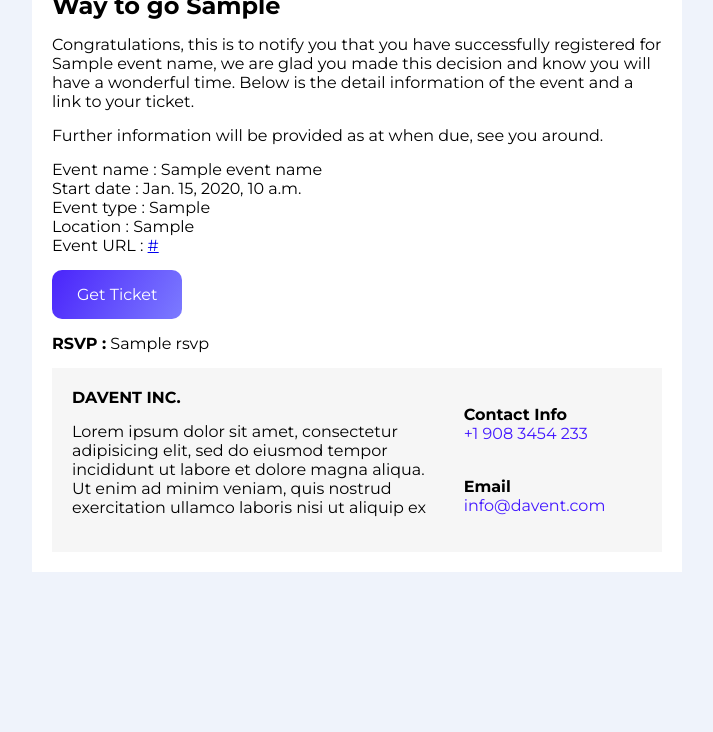
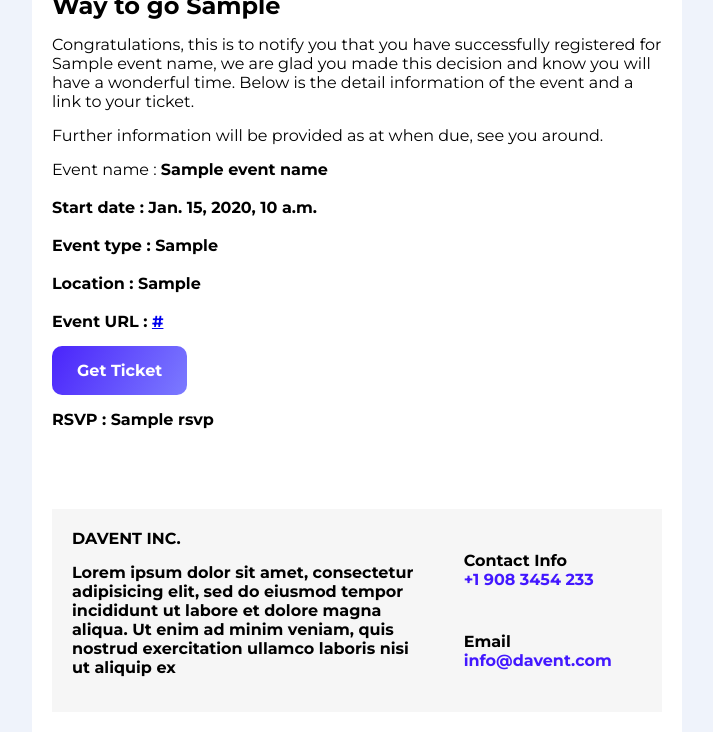
Before and after one commit to funsojoba/davent, a Django app: template event/templates/event_registration.html in a window 1280 px wide. Shown: the part 134-866 px from the top of the page, without its empty margins (283-996 px from the left). Before the commit the page ends 706 px from the top, so only its background shows below. Run offline with Django 4.2, Linux system fonts and the light colour scheme; the template is opened without the code that fills it: most values are stand-ins (such as "Sample title", 1, 10 or a date in 2020); parts of the project's set-up code (start-up, migrations or seed data) failed here and were passed over.

Commit message:
event registration email templates

```diff
--- a/authentication/templates/forgot_password.html
+++ b/authentication/templates/forgot_password.html
@@ -19,5 +19,5 @@
     </div>
 
     <a class="button-link" href="{{verification_link}}">Reset Password</a>
-
+    <div class="space"></div>
 {% endblock %}
--- a/event/templates/base.html
+++ b/event/templates/base.html
@@ -88,6 +88,11 @@
             width:100%;
         }
 
+        .space{
+            height:50px;
+            width:100%:
+        }
+
     </style>
 </head>
 
--- a/event/templates/event_registration.html
+++ b/event/templates/event_registration.html
@@ -12,13 +12,13 @@
         Further information will be provided as at when due, see you around.
     </p>
     <p>
-        Event name :  {{event_name}} <br/>
-        Start date : {{event_date}} <br/>
-        Event type : {{event_type}} <br/>
-        Location : {{event_location}} <br/>
+        Event name : <b> {{event_name}}</br> <br/>
+        Start date : <b> {{event_date}}</br> <br/>
+        Event type : <b> {{event_type}}</br> <br/>
+        Location : <b> {{event_location}}</br> <br/>
         Event URL : <a href="{{event_url}}" >{{event_url}}</a>  <br/>
         {% if event_address %}
-            Address : {{evenet_address}}
+            Address : <b> {{evenet_address}}</br>
         {% endif %}
     </p>
 
@@ -30,4 +30,5 @@
     </p>
     {% endif %}
 
+    <div class="space"></div>
 {% endblock %}
--- a/event/templates/user_event_alert.html
+++ b/event/templates/user_event_alert.html
@@ -11,5 +11,5 @@
 
     <a class="button-link" href="{{link}}">test link</a>
 
-
+    <div class="space"></div>
 {% endblock %}
--- a/event/templates/user_reminder.html
+++ b/event/templates/user_reminder.html
@@ -30,4 +30,5 @@
     </p>
     {% endif %}
 
+    <div class="space"></div>
 {% endblock %}
```
Also changed, not shown: event/service.py (+16 -0 lines).
